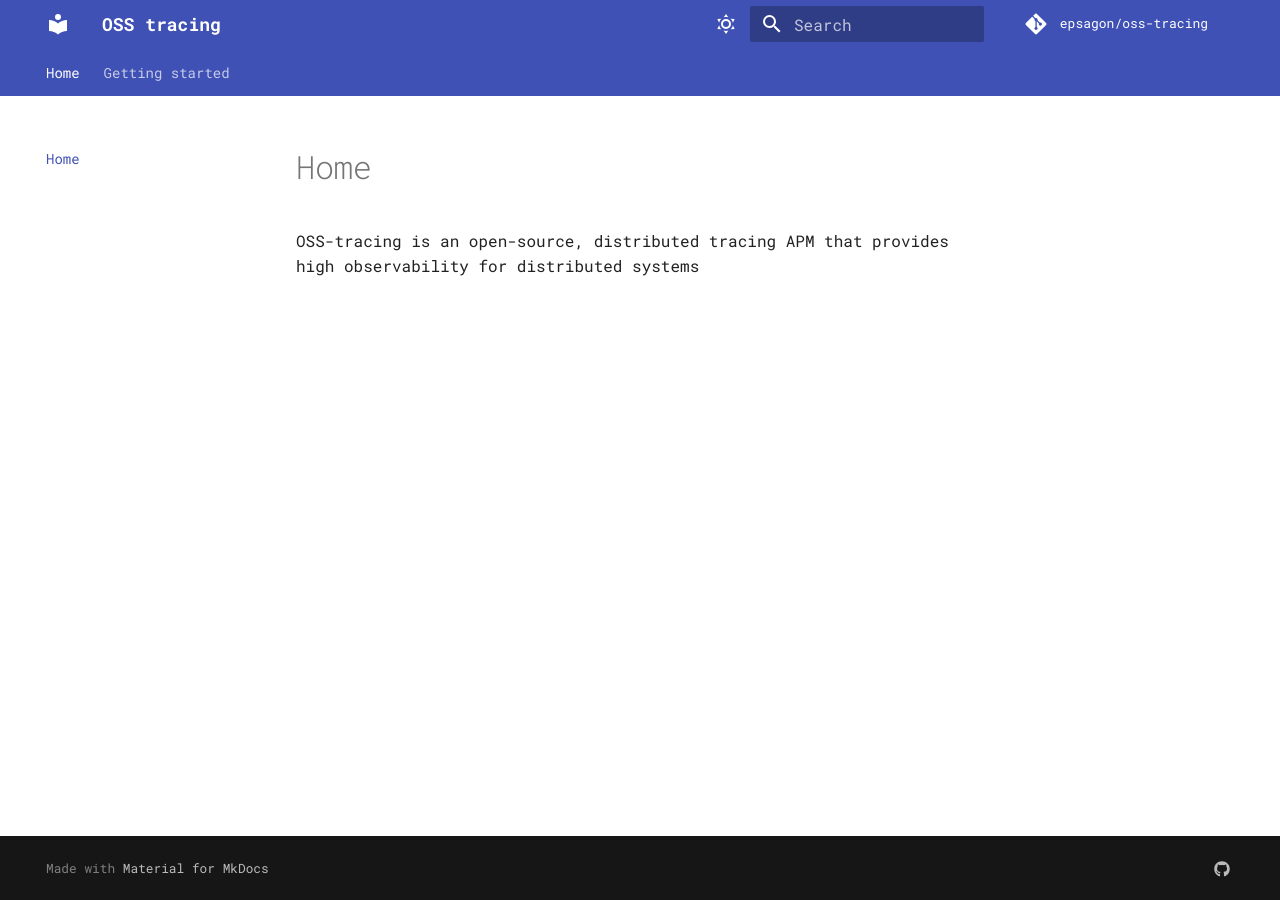
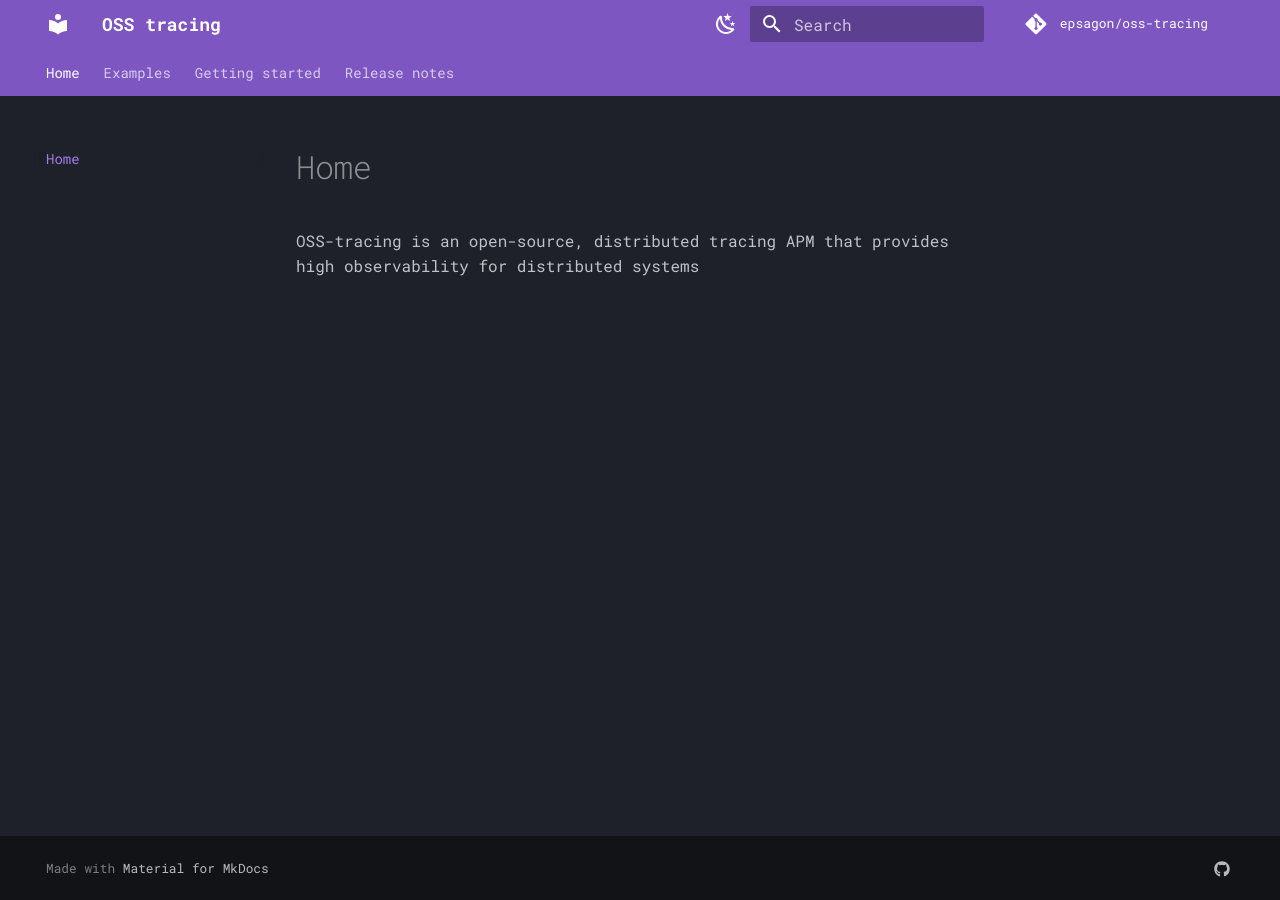
Before and after one commit to teletrace/teletrace, an MkDocs documentation site: the page built from website/docs/index.md, in a window 1280 px wide. Built offline with MkDocs 1.6.1 and Material for MkDocs 9.7.7, drawn with Linux system fonts in a browser that asks for light colours; comment, search, counter and statistics services are not loaded.

Commit message:
added new doc sections

```diff
--- a/website/mkdocs.yml
+++ b/website/mkdocs.yml
@@ -11,18 +11,19 @@ theme:
 
   name: material
   palette:
+    - scheme: slate
+      primary: deep purple
+      accent: teal
+      toggle:
+        icon: material/weather-night
+        name: Switch to dark mode
     - scheme: default
       primary: indigo
       accent: teal
       toggle:
         icon: material/weather-sunny
-        name: Switch to dark mode
-    - scheme: slate
-      primary: deep purple
-      accent: teal
-      toggle:
-        icon: material/weather-night
         name: Switch to light mode
+
 
 extra:
   generator: true
```
Also changed, not shown: website/docs/examples/examples.md (added), website/docs/release-notes/release-notes.md (added).
